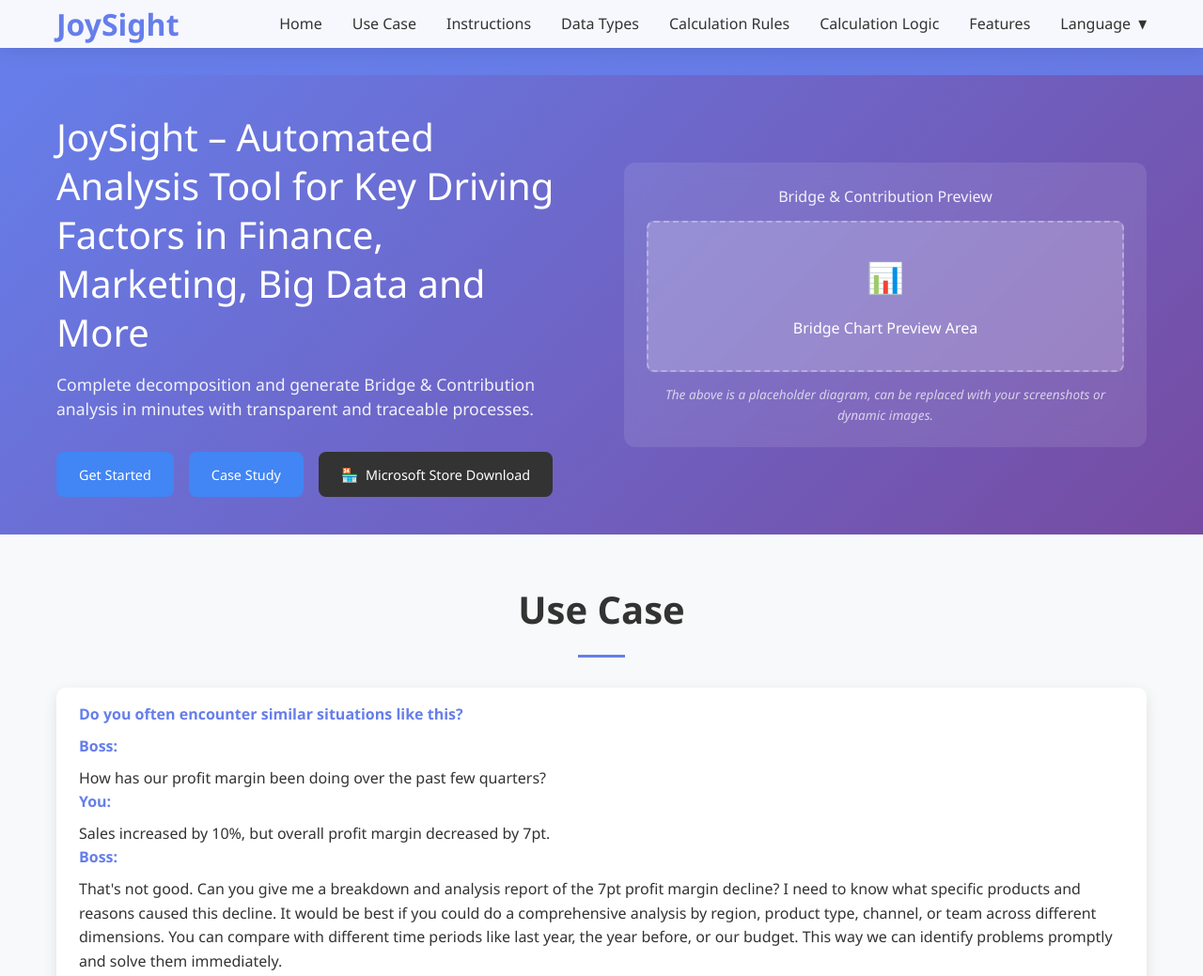
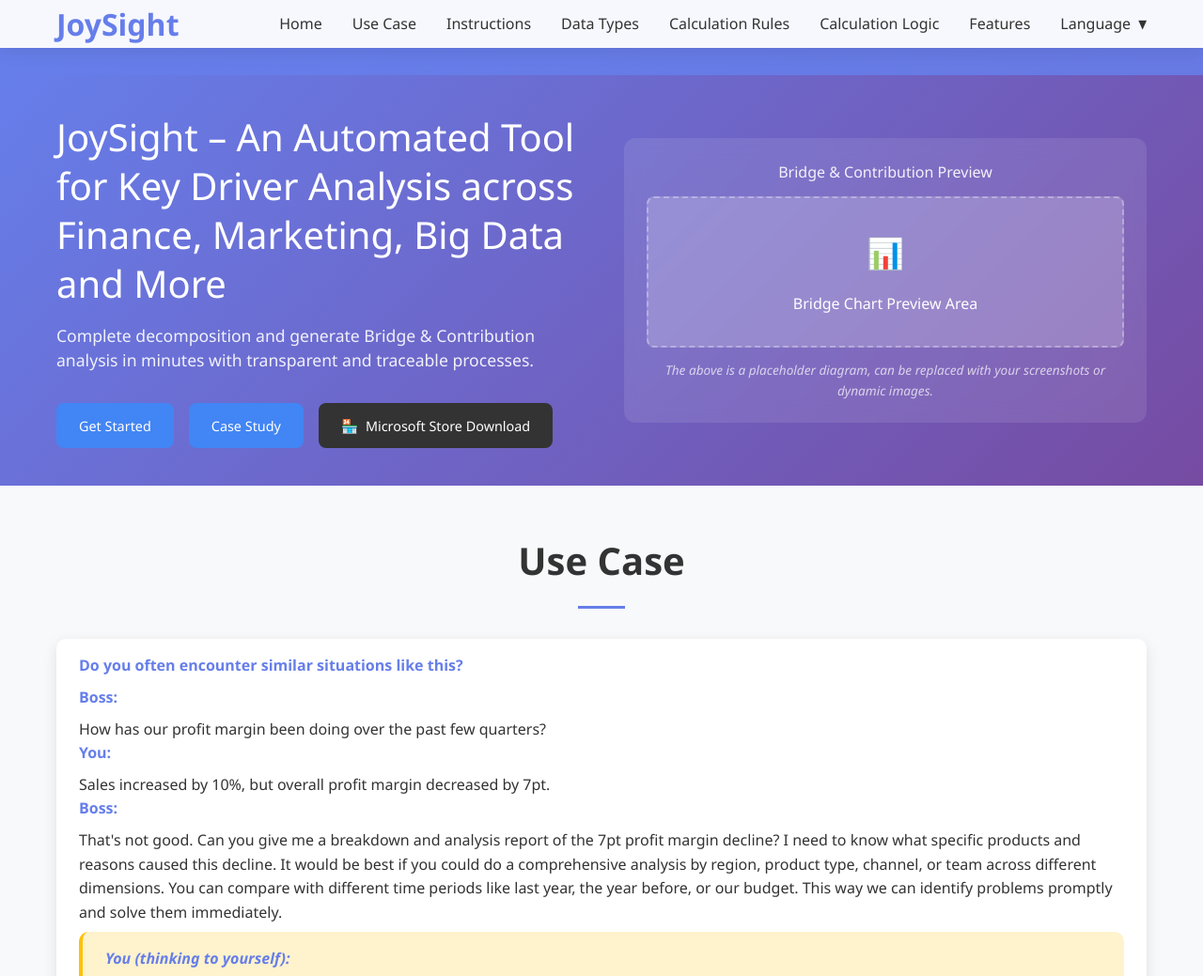
Before and after one commit to BridgePivot/bridgepivot.github.io, a plain HTML site: page index.html in a window 1280 px wide. Shown: the top 1039 px of the page at 94% size. Drawn offline with Linux system fonts and the light colour scheme.

Commit message:
Update index.html

```diff
--- a/index.html
+++ b/index.html
@@ -689,7 +689,7 @@
             <div class="container">
                 <div class="hero-content">
                     <div class="hero-text">
-                        <h1>JoySight – Automated Analysis Tool for Key Driving Factors in Finance, Marketing, Big Data and More</h1>
+                        <h1>JoySight – An Automated Tool for Key Driver Analysis across Finance, Marketing, Big Data and More</h1>
                         <p class="subtitle">Complete decomposition and generate Bridge & Contribution analysis in minutes with transparent and traceable processes.</p>
                         <div class="cta-buttons">
                             <a href="#instructions" class="cta-button cta-primary">Get Started</a>
```
